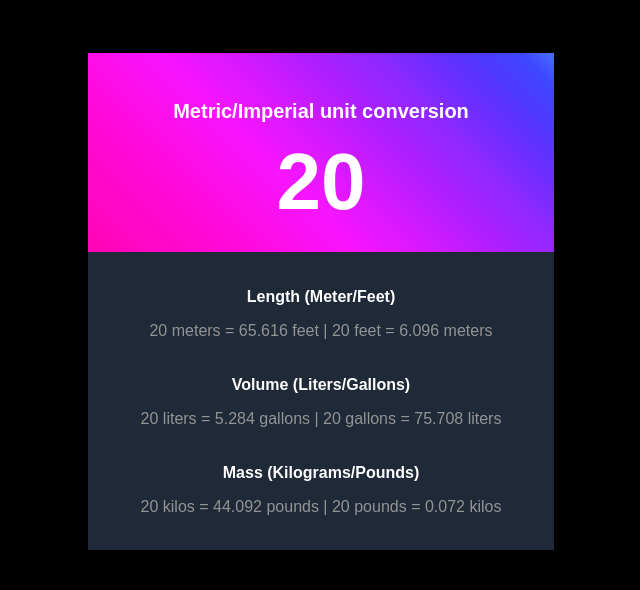
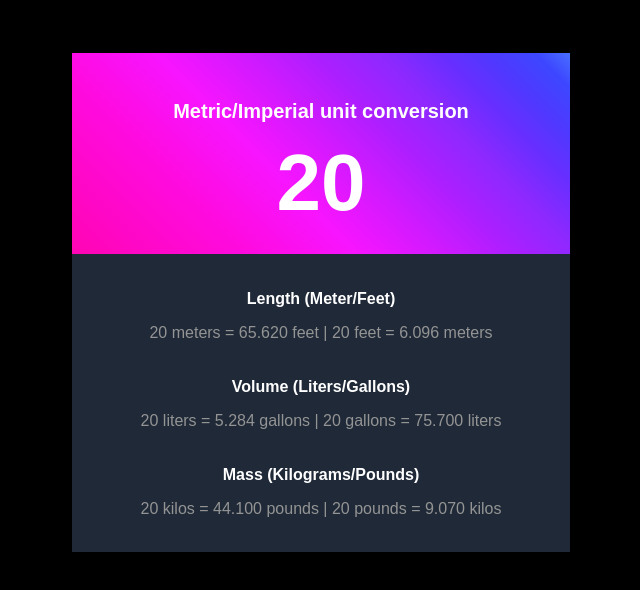
Before and after one commit to elbence/small-projects-with-js, a plain HTML site: page unit-converter/index.html in a window 1280 px wide. Shown: the whole page, without its empty margins (319-959 px from the left). Drawn offline with Linux system fonts and the light colour scheme.

Commit message:
add input - prepared js

```diff
--- a/unit-converter/index.css
+++ b/unit-converter/index.css
@@ -13,13 +13,14 @@ div {
     overflow: hidden;
 }
 
-#container {
-    max-width: 350pt;
+.container {
+    min-width: 350pt;
+    width: fit-content;
     padding: 40pt;
     margin: auto;
 }
 
-#cont-1 {
+.cont-1 {
     background-color: aquamarine;
     background-image: linear-gradient(
         45deg,
@@ -37,16 +38,30 @@ div {
     color: white;
 }
 
-#cont-2 {
+.cont-2 {
     background-color: #1f2937;
     color: white;
 }
 
-h1 {
+#num-el {
     font-weight:700;
     font-size: 60pt;
     margin: 10pt;
     margin-bottom: 18pt;
+    border: none;
+    background: none;
+    color: white;
+    width: 350pt;
+}
+
+#num-el::-webkit-outer-spin-button,
+#num-el::-webkit-inner-spin-button {
+  -webkit-appearance: none;
+  margin: 0;
+}
+
+#num-el:focus {
+    outline: none;
 }
 
 h2 {
@@ -55,11 +70,13 @@ h2 {
     font-size: 15pt;
 }
 
-#title-line {
+.title-line {
     padding-top: 15pt;
     font-weight: bold;
 }
 
-#info-line {
+.info-line {
     color: rgb(148, 148, 148);
+    padding-left: 40pt;
+    padding-right: 40pt;
 }
--- a/unit-converter/index.html
+++ b/unit-converter/index.html
@@ -7,21 +7,21 @@
     <link rel="stylesheet" href="index.css">
 </head>
 <body>
-    <div id="container">
-    <div id="cont-1">
+    <div class="container">
+    <div class="cont-1">
         <h2>Metric/Imperial unit conversion</h2>
-        <h1 id="num-el"></h1>
+        <input type="number" id="num-el" value="20">
     </div>
-    <div id="cont-2">
+    <div class="cont-2">
 
-    <p id="title-line">Length (Meter/Feet)</p>
-    <p id="info-line">20 meters = 65.616 feet | 20 feet = 6.096 meters</p>
+    <p class="title-line">Length (Meter/Feet)</p>
+    <p class="info-line" id="len-el">20 meters = 65.616 feet | 20 feet = 6.096 meters</p>
 
-    <p id="title-line">Volume (Liters/Gallons)</p>
-    <p id="info-line">20 liters = 5.284 gallons | 20 gallons = 75.708 liters</p>
+    <p class="title-line">Volume (Liters/Gallons)</p>
+    <p class="info-line" id="vol-el">20 liters = 5.284 gallons | 20 gallons = 75.708 liters</p>
 
-    <p id="title-line">Mass (Kilograms/Pounds)</p>
-    <p id="info-line">20 kilos = 44.092 pounds | 20 pounds = 0.072 kilos</p>
+    <p class="title-line">Mass (Kilograms/Pounds)</p>
+    <p class="info-line" id="mass-el">20 kilos = 44.092 pounds | 20 pounds = 0.072 kilos</p>
     <br>
     </div>
     </div>
--- a/unit-converter/index.js
+++ b/unit-converter/index.js
@@ -1,6 +1,18 @@
 const numEl = document.getElementById("num-el")
 
-const lenEl = document.getElementById("lenEl")
+const lenEl = document.getElementById("len-el")
+const volEl = document.getElementById("vol-el")
+const massEl = document.getElementById("mass-el")
 
-let number = 20
+let number = numEl.value
+
+let meter_feet_string = `${number} meters = ${(number * 3.281).toFixed(3)} feet | ${number} feet = ${(number / 3.281).toFixed(3)} meters`
+let liters_gallons_string = `${number} liters = ${(number / 3.785).toFixed(3)} gallons | ${number} gallons = ${(number * 3.785).toFixed(3)} liters`
+let kilos_pounds_string = `${number} kilos = ${(number * 2.205).toFixed(3)} pounds | ${number} pounds = ${(number / 2.205).toFixed(3)} kilos`
+
 numEl.textContent = number
+lenEl.textContent = meter_feet_string
+volEl.textContent = liters_gallons_string
+massEl.textContent = kilos_pounds_string
+
+numEl.addEventListener("keyup", () => {console.log("change¿? " + numEl.value + " num")})
```
